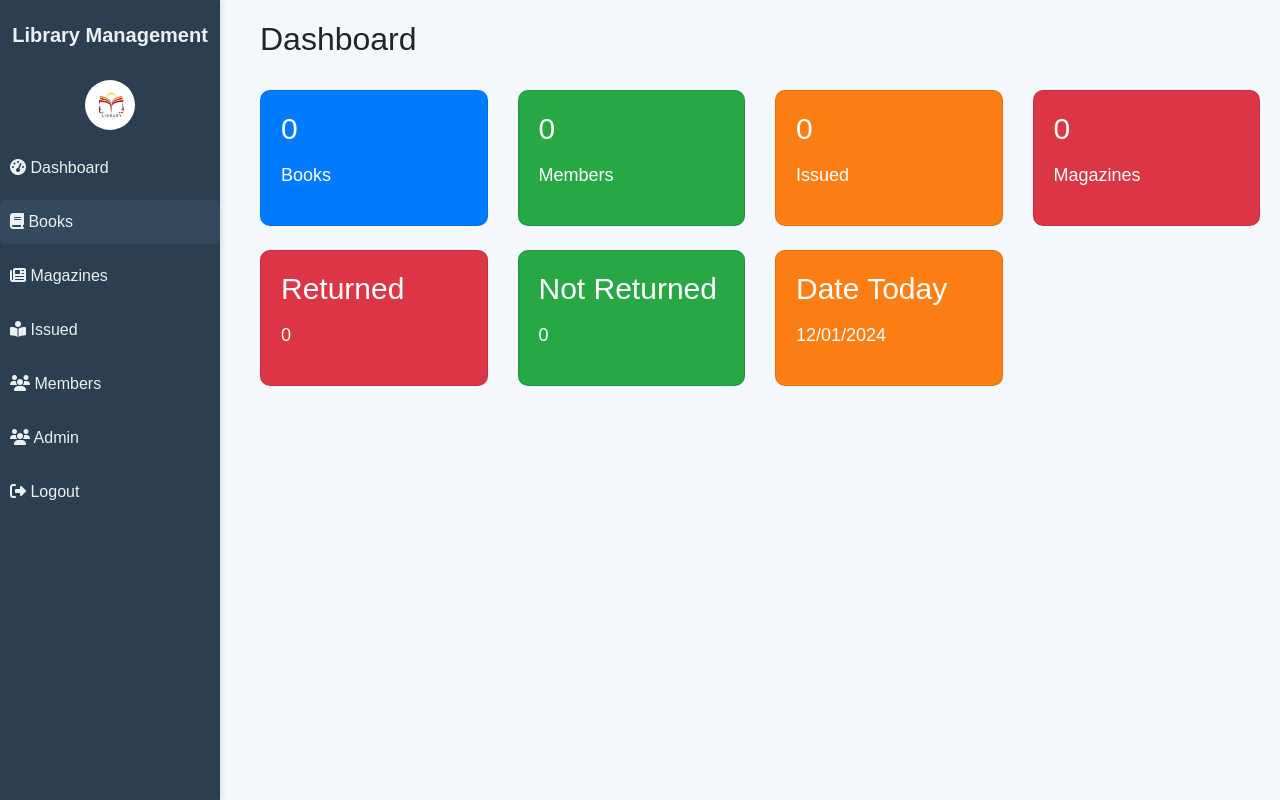
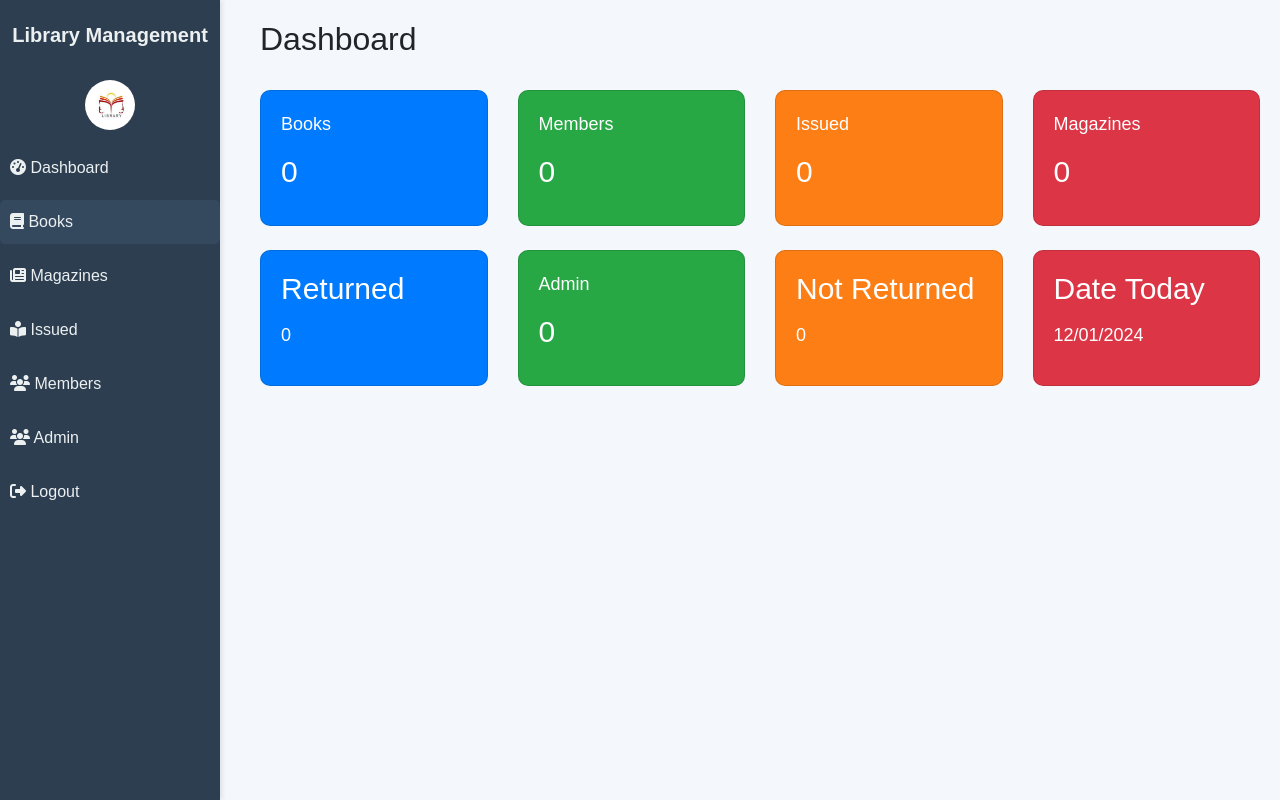
Before and after one commit to A-H-G20/library_managment_system, a PHP site: page /dashboard.php in a window 1280 px wide. Run offline with PHP 8.4, Linux system fonts and the light colour scheme; the visitor is signed in with stand-in values (Sample User, id 1); data that the repository does not hold is empty; some libraries are stand-ins or nearby versions.

Commit message:
add card for admin count

```diff
--- a/dashboard.php
+++ b/dashboard.php
@@ -24,7 +24,7 @@ if ($conn->connect_error) {
 // Fetch counts from different tables
 $books_count = $conn->query("SELECT COUNT(*) AS count FROM books")->fetch_assoc()['count'] ?? 0;
 $members_count = $conn->query("SELECT COUNT(*) AS count FROM members")->fetch_assoc()['count'] ?? 0;
-
+$admin_count = $conn->query("SELECT COUNT(*) AS count FROM admin")->fetch_assoc()['count'] ?? 0;
 $magazines_count = $conn->query("SELECT COUNT(*) AS count FROM magazines")->fetch_assoc()['count'] ?? 0;
 $issued_count = $conn->query("SELECT COUNT(*) AS count FROM issued_books")->fetch_assoc()['count'] ?? 0;
 $returned_count = $conn->query("SELECT COUNT(*) AS count FROM issued_books WHERE returned = 1")->fetch_assoc()['count'] ?? 0;
@@ -136,8 +136,9 @@ $date_today = date("m/d/Y");
             <div class="col-md-3">
                 <a href="books.php" class="card-link">
                     <div class="card card-blue">
+                    <p>Books</p>
                         <h3><?php echo $books_count; ?></h3>
-                        <p>Books</p>
+
                     </div>
                 </a>
             </div>
@@ -145,17 +146,20 @@ $date_today = date("m/d/Y");
             <div class="col-md-3">
                 <a href="members.php" class="card-link">
                     <div class="card card-green">
+                    <p>Members</p>
                         <h3><?php echo $members_count; ?></h3>
-                        <p>Members</p>
+
 
                     </div>
                 </a>
             </div>
+
             <div class="col-md-3">
                 <a href="issued.php" class="card-link">
                     <div class="card card-orange">
+                    <p>Issued</p>
+
                         <h3><?php echo $issued_count;; ?></h3>
-                        <p>Issued</p>
 
                     </div>
                 </a>
@@ -163,8 +167,9 @@ $date_today = date("m/d/Y");
             <div class="col-md-3">
                 <a href="magazines.php" class="card-link">
                     <div class="card card-red">
+                    <p>Magazines</p>
                         <h3><?php echo $magazines_count; ?></h3>
-                        <p>Magazines</p>
+
 
                     </div>
                 </a>
@@ -172,19 +177,29 @@ $date_today = date("m/d/Y");
 
 
             <div class="col-md-3 mt-4">
-                <div class="card card-red">
+                <div class="card card-blue">
                     <h3>Returned</h3>
                     <p><?php echo $returned_count; ?></p>
                 </div>
             </div>
             <div class="col-md-3 mt-4">
-                <div class="card card-green">
+                <a href="admin.php" class="card-link">
+                    <div class="card card-green">
+                    <p>Admin</p>
+                        <h3><?php echo $admin_count; ?></h3>
+
+
+                    </div>
+                </a>
+            </div>
+            <div class="col-md-3 mt-4">
+                <div class="card card-orange">
                     <h3>Not Returned</h3>
                     <p><?php echo $not_returned_count; ?></p>
                 </div>
             </div>
             <div class="col-md-3 mt-4">
-                <div class="card card-orange">
+                <div class="card card-red">
                     <h3>Date Today</h3>
                     <p><?php echo $date_today; ?></p>
                 </div>
```
